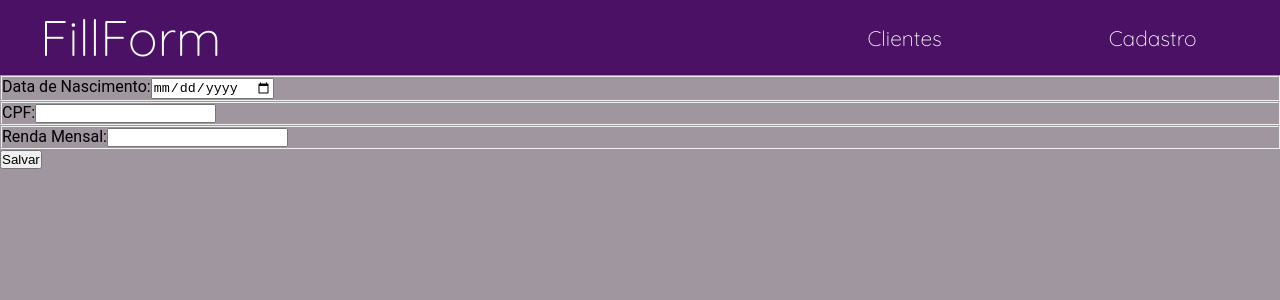
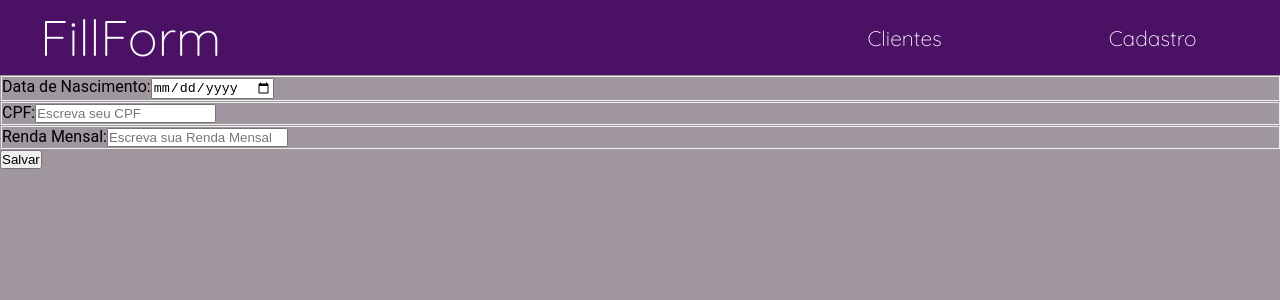
Before and after one commit to nahlavalentina/toDo10-form, a React (Vite) app: page /dados-finalizar in a window 1280 px wide. Shown: the top 300 px of the page. Built offline with nearby package versions, Linux system fonts and the light colour scheme.

Commit message:
added validate to form three

```diff
--- a/src/pages/FormThree/FormThree.jsx
+++ b/src/pages/FormThree/FormThree.jsx
@@ -1,19 +1,117 @@
-import React from 'react'
-import Fieldset from '../../components/Fieldset/Fieldset'
-import Button from '../../components/Button/Button'
+import React, { useState } from 'react';
+import { useNavigate } from 'react-router-dom';
+import Fieldset from '../../components/Fieldset/Fieldset';
+import Button from '../../components/Button/Button';
 
 const FormThree = () => {
-  return (
-    <div>
-      <Fieldset title='Data de Nascimento:'
-      type='date'/>
-      <Fieldset title='CPF:'
-      type='number'/>
-      <Fieldset title='Renda Mensal:'
-      type='number'/>
-      <Button text='Salvar'/>
-    </div>
-  )
+    const [values, setValues] = useState({
+        dob: "",
+        cpf: "",
+        income: ""
+      });
+      const navigate = useNavigate()
+
+      const [errors, setErrors] = useState({
+        type: "",
+        message: ""
+      });
+
+      const handleChange = (target, key) => {
+        const value = target.value;
+        setValues({
+          ...values,
+          [key]: value
+        });
+        console.log(values);
+      };
+
+      const handleSubmit = async (e) => {
+        e.preventDefault();
+
+       if (!validate()) return
+
+       setValues({
+        dob: values.dob,
+        cpf: values.cpf,
+        income: values.income
+       })
+
+       console.log(values)
+       console.log(errors)
+
+       alert("Uhum")
+
+        navigate("/sucesso")
+      }
+
+
+    function validate() {
+        if (!values.dob.trim()) {
+            return setErrors({
+                type: "error",
+                message: "Necessário preencher Data de Nascimento!"
+            })
+        }
+
+        if (!values.cpf.trim()) {
+            return setErrors({
+                type: "error",
+                message: "Necessário preencher CPF!"
+            })
+        } else if (values.cpf.length != 11) {
+            return setErrors({
+                type: "error",
+                message: "CPF inválido!"
+            })
+        }
+
+        if (!values.income) {
+            return setErrors({
+                type: "error",
+                message: "Necessário preencher renda mensal!"
+            })
+        }
+
+        return true;
+      }
+
+      return (
+        <div>
+          <div>
+            <Fieldset
+              title="Data de Nascimento:"
+              type="date"
+              name="dob"
+              value={values.dob}
+              onchange={({ target }) => handleChange(target, "dob")}
+            />
+             {errors.type === "error" && <p>{errors.message}</p>}
+          </div>
+          <div>
+            <Fieldset
+              title="CPF:"
+              type="number"
+              name="cpf"
+              placeholder="Escreva seu CPF"
+              value={values.cpf}
+              onchange={({ target }) => handleChange(target, "cpf")}
+            />
+             {errors.type === "error" && <p>{errors.message}</p>}
+          </div>
+          <div>
+            <Fieldset
+              title="Renda Mensal:"
+              type="number"
+              name="income"
+              placeholder="Escreva sua Renda Mensal"
+              value={values.income}
+              onchange={({ target }) => handleChange(target, "income")}
+            />
+             {errors.type === "error" && <p>{errors.message}</p>}
+          </div>
+          <Button text="Salvar" onclick={handleSubmit} />
+        </div>
+      );
 }
 
 export default FormThree
```
